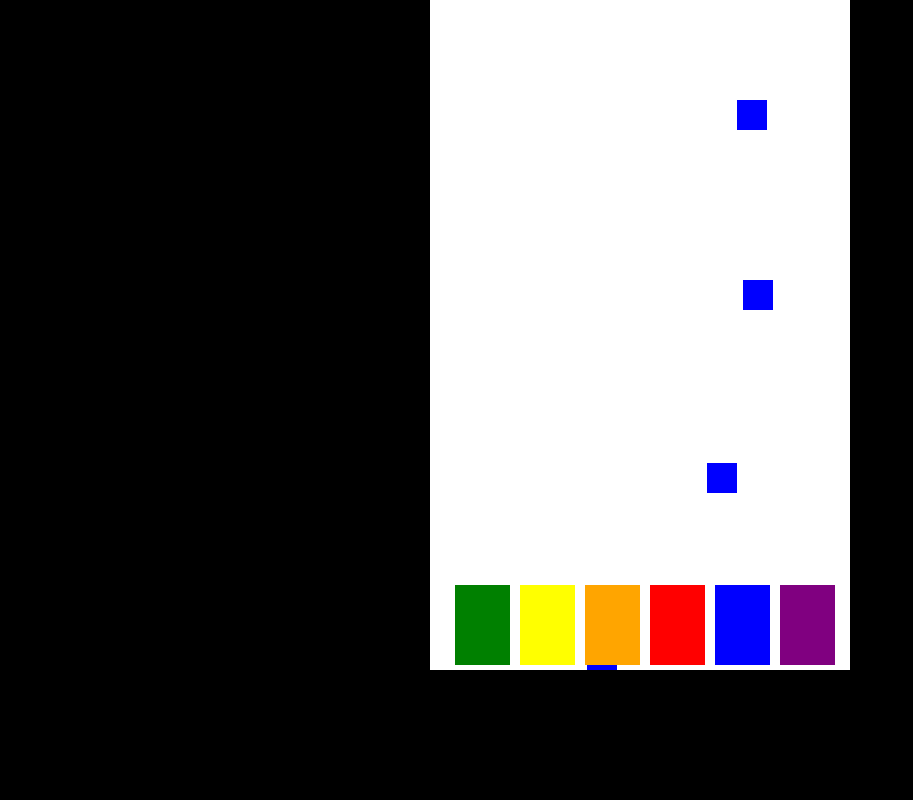
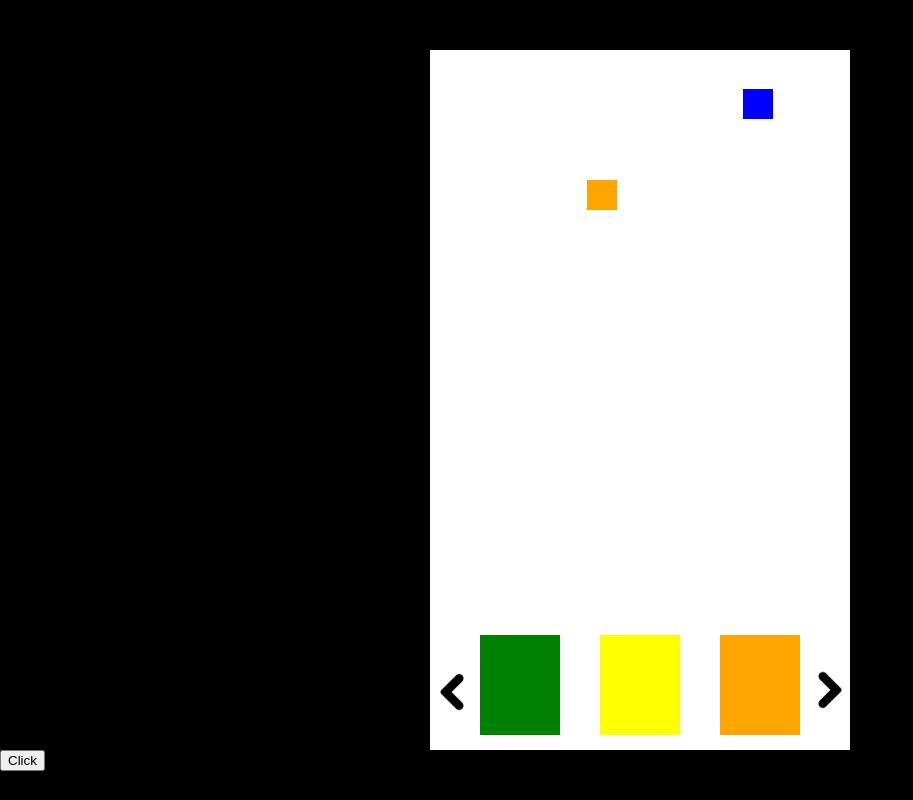
Before and after one commit to turboldthedev/HYPERS, a plain HTML site: page Turbold1/ProjectGame.html/projectGame.html in a window 1280 px wide. Shown: the whole page, without its empty margins (0-913 px from the left). Drawn offline with nearby package versions, Linux system fonts and the light colour scheme.

Commit message:
update game

```diff
--- a/Turbold1/ProjectGame.html/projectGame.css
+++ b/Turbold1/ProjectGame.html/projectGame.css
@@ -1,6 +1,7 @@
 body {
     margin: 0;
     background-color: black;
+    overflow:hidden;
 }
 .container {
     display: flex;
@@ -18,3 +19,23 @@ body {
     font-family: Arial, Helvetica, sans-serif;
     color: white;
 }
+#canva {
+    position: relative;
+}
+.vector {
+    position: absolute;
+    z-index: 1;
+}
+img {
+    width: 40px;
+    height: 40px;
+}
+.right {
+    transform: rotate(-45deg);
+    -webkit-transform: rotate(-45deg);
+  }
+
+  .left {
+    transform: rotate(180deg);
+    -webkit-transform: rotate(180deg);
+  }
--- a/Turbold1/ProjectGame.html/projectGame.html
+++ b/Turbold1/ProjectGame.html/projectGame.html
@@ -22,9 +22,19 @@
         </div>
       </div> -->
       <canvas id="canva"></canvas>
+      <div id="arrowR" class="vector">
+        <img src="icon.png">
+      </div>
+      <div id="arrowL" class="vector left">
+        <img src="icon.png">
+
     </div>
+    </div>
+
+
 
     <!-- <script src="projectGame.js"></script> -->
     <script src="projectGame2.js"></script>
+    <button id="but">Click</button>
   </body>
 </html>
--- a/Turbold1/ProjectGame.html/projectGame2.js
+++ b/Turbold1/ProjectGame.html/projectGame2.js
@@ -1,18 +1,34 @@
 const canvas = document.querySelector("canvas");
+
+let arrowR  = document.getElementById('arrowR')
+
+let arrowL = document.getElementById('arrowL')
 
 const c = canvas.getContext("2d");
 
+let button = document.getElementById("but");
 var stop = false;
+const currentHref = window.location.href;
+canvas.width = 420;
+canvas.height = 700;
 
-canvas.width = 420;
-canvas.height = 670;
+var pause = true;
 
+var colors = ['green', 'yellow', 'orange', 'red', 'blue', 'purple']
 canvas.style.width = "420px";
-canvas.style.height = "670px";
+canvas.style.height = "700px";
 
-let windows = (window.innerWidth - canvas.width) / 2
+let widthcent = (window.innerWidth - canvas.width) / 2;
+let heicent = (window.innerHeight - canvas.height) / 2;
 
-const gravity = 3;
+canvas.style.marginTop = heicent + "px";
+let drag;
+let trag;
+let mbx, mby;
+let mpx, mpy;
+let hcan = canvas.width / 2;
+
+var gravity = 1;
 var grd = c.createLinearGradient(0, 0, canvas.width, canvas.height);
 
 // grd.addColorStop(0,"rgb(47, 108, 165)");
@@ -26,8 +42,8 @@ c.fillRect(0, 0, canvas.width, canvas.height);
 class Trash {
   constructor({ position, color = "green" }) {
     this.position = position;
-        this.width = 55;
-        this.height = 80;
+    this.width = 80;
+    this.height = 100;
     this.color = color;
   }
   draw() {
@@ -35,7 +51,6 @@ class Trash {
     c.fillRect(this.position.x, this.position.y, this.width, this.height);
   }
 }
-
 //Garbage classes
 class Garbage {
   constructor({ x, y, velocity, color = "green" }) {
@@ -51,14 +66,16 @@ class Garbage {
     c.fillStyle = this.color;
   }
   update() {
+    this.draw();
+    // if (drag || trag) {
+    //   gravity = 0;
+    // } else {
+    //   gravity = 0.5;
+    // }
     if (!stop) {
       this.velocity.y = gravity;
       this.y += this.velocity.y;
-
-            this.draw();
     }
-
-
 
     // Stop getting fall if
     // if (this.y + this.height + this.velocity.y >= canvas.height) {
@@ -70,148 +87,174 @@ class Garbage {
     // }
   }
 }
+const mTrash = new Trash({
+  position: {
+    x: hcan - 40,
+    y: 585,
+  },
+  color: "yellow",
+});
 
 const gTrash = new Trash({
   position: {
-        x: 25,
+    x: mTrash.position.x - 120,
     y: 585,
   },
   color: "green",
 });
 
-const mTrash = new Trash({
-    position: {
-        x: 90,
-        y: 585,
-    },
-    color: "yellow",
-});
+
 
 const pTrash = new Trash({
   position: {
-        x: 155,
+    x: mTrash.position.x + 120,
     y: 585,
   },
   color: "orange",
 });
 
-const eTrash = new Trash({
-    position: {
-        x: 220,
-        y: 585,
-    },
-    color: "red",
-});
+// const eTrash = new Trash({
+//   position: {
+//     x: 220,
+//     y: 585,
+//   },
+//   color: "red",
+// });
 
-const paTrash = new Trash({
-    position: {
-        x: 285,
-        y: 585,
-    },
-    color: "blue",
-});
+// const paTrash = new Trash({x
+//   position: {
+//     x: 285,
+//     y: 585,
+//   },
+//   color: "blue",
+// });
 
-const oTrash = new Trash({
-    position: {
-        x: 350,
-        y: 585,
-    },
-    color: "purple",
-});
+// const oTrash = new Trash({
+//   position: {
+//     x: 350,
+//     y: 585,
+//   },
+//   color: "purple",`
+// });
 
 var cal = canvas.width - 45;
 
 let garbages = [];
+let garbage;
+let idx;
 
-let garbage //= new Garbage(
-// x: 100,
-// y: -80,
-// velocity: {
-//   x: 0,
-//   y: 1,
-// },
-// color: "blue",
-//);
-function movingGarbage(garbage) {
-    setInterval(function () {
+arrowR.style.left = widthcent + canvas.width - 40 + 'px';
+arrowR.style.top = heicent + canvas.height - 80 + 'px'
 
-        const x = Math.floor(Math.random() * cal)
-        const y = -80
-        const color = 'blue';
+arrowL.style.left = widthcent + 2 + 'px'
+arrowL.style.top = heicent + canvas.height - 82 + 'px'
+const interval = setInterval(function () {
+  if (pause) {
+    const x = Math.floor(Math.random() * cal);
+
+    const y = -80;
+    const color = colors[Math.floor(Math.random() * colors.length)];
     const velocity = {
       x: 0,
-            y: 1
-        }
-        garbage = new Garbage({ x, y, velocity, color })
-        garbages.push(garbage)
-        // console.log(garbages)
+      y: 1,
+    };
+    garbage = new Garbage({ x, y, velocity, color });
 
-    }, 1000)
+    garbages.push(garbage);
   }
 
-let drag;
-let eventLeft = parseInt(
-    window.getComputedStyle(canvas).getPropertyValue("left")
-);
+  // console.log(garbages)
+}, 1500);
+
 canvas.addEventListener("mousedown", function (event) {
-    //   console.log("x", event.clientX - windows);
-    //   console.log("y", event.clientY);
-    garbages.forEach(garbage => {
+  garbages.forEach((garbage) => {
     if (
-            garbage.x <= event.clientX - windows &&
-            garbage.x + garbage.width >= event.clientX - windows &&
-            garbage.y <= event.clientY &&
-            garbage.y + garbage.height >= event.clientY
+      garbage.x <= event.clientX - widthcent &&
+      garbage.x + garbage.width >= event.clientX - widthcent &&
+      garbage.y <= event.clientY - heicent &&
+      garbage.y + garbage.height >= event.clientY - heicent
     ) {
       drag = true;
-            console.log("ajilj bn");
+      mbx = event.clientX - garbage.x;
+      mby = event.clientY - garbage.y;
+      idx = garbages.indexOf(garbage);
+      console.log("ajiljina");
     }
-
-    })
-
+  });
 });
 canvas.addEventListener("mouseup", function (event) {
-    // if (player.position.x <= event.clientX && player.position.x + player.width >= event.clientX && player.position.y <= event.clientY && player.position.y + player.height >= event.clientY)
-
   drag = false;
 });
 canvas.addEventListener("mouseout", function (event) {
-
   drag = false;
 });
 canvas.addEventListener("mousemove", function (event) {
-    // if (player.position.x <= event.clientX && player.position.x + player.width >= event.clientX && player.position.y <= event.clientY && player.position.y + player.height >= event.clientY) {
-    garbages.forEach(garbage => {
   if (drag) {
-            garbage.x = event.clientX - windows - garbage.width / 2;
-            garbage.y = event.clientY - garbage.height / 2;
-
+    garbages[idx].x = event.clientX - mbx;
+    garbages[idx].y = event.clientY - mby;
+    // garbage.update()
   }
-    })
+});
+canvas.addEventListener("touchstart", (e) => {
+  [...e.changedTouches].forEach((touch) => {
+    if (
+      garbage.x <= `${touch.pageX}` - widthcent &&
+      garbage.x + garbage.width >= `${touch.pageX}` - widthcent &&
+      garbage.y <= `${touch.pageY}` - heicent &&
+      garbage.y + garbage.height >= `${touch.pageY}` - heicent
+    ) {
+      trag = true;
+      mpx = `${touch.pageX}` - garbage.x;
+      mpy = `${touch.pageY}` - garbage.y;
+    }
+  });
+});
+canvas.addEventListener("touchend", (e) => {
+  trag = false;
+});
+canvas.addEventListener("touchmove", (e) => {
+  if (trag) {
+    [...e.changedTouches].forEach((touch) => {
+      garbage.x = `${touch.pageX}` - mpx;
+      garbage.y = `${touch.pageY}` - mpy;
+    });
+  }
 });
 
 function drawer() {
   gTrash.draw();
-    oTrash.draw();
-    eTrash.draw();
+//   oTrash.draw();
+//   eTrash.draw();
   mTrash.draw();
   pTrash.draw();
-    paTrash.draw();
+//   paTrash.draw();
   canvas.style.backgroundColor = "white";
 }
 
 function animate() {
     window.requestAnimationFrame(animate);
+    if(pause) {
+
         c.clearRect(0, 0, canvas.width, canvas.height);
 
-    // garbage.update();
+
+        garbages.forEach((garbage) => {
+         garbage.update();
+        });
+    }
+
+
   drawer();
-    garbages.forEach(garbage => {
-        garbage.update()
-
-    })
-    drawer()
 }
 animate();
 
-movingGarbage()
+window.addEventListener("focus", () => {
+  pause = true;
+    console.log('orson')
+});
+
+window.addEventListener("blur", () => {
+  pause = false;
+  console.log("garsan");
+//   clearTimeout(interval);
+});
```
Also changed, not shown: Turbold1/ProjectGame.html/icon.png (added), 1 other file. Lines whose indentation alone changed are shown as unchanged.
